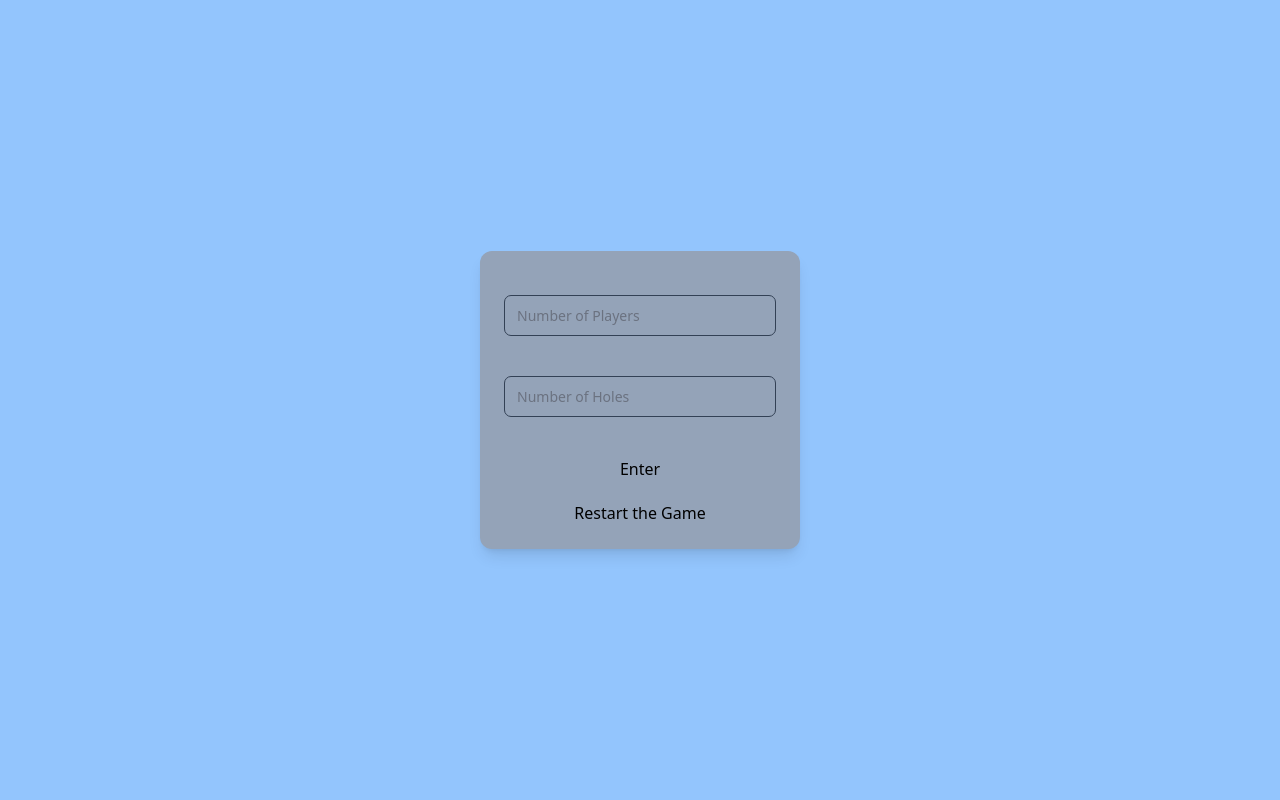
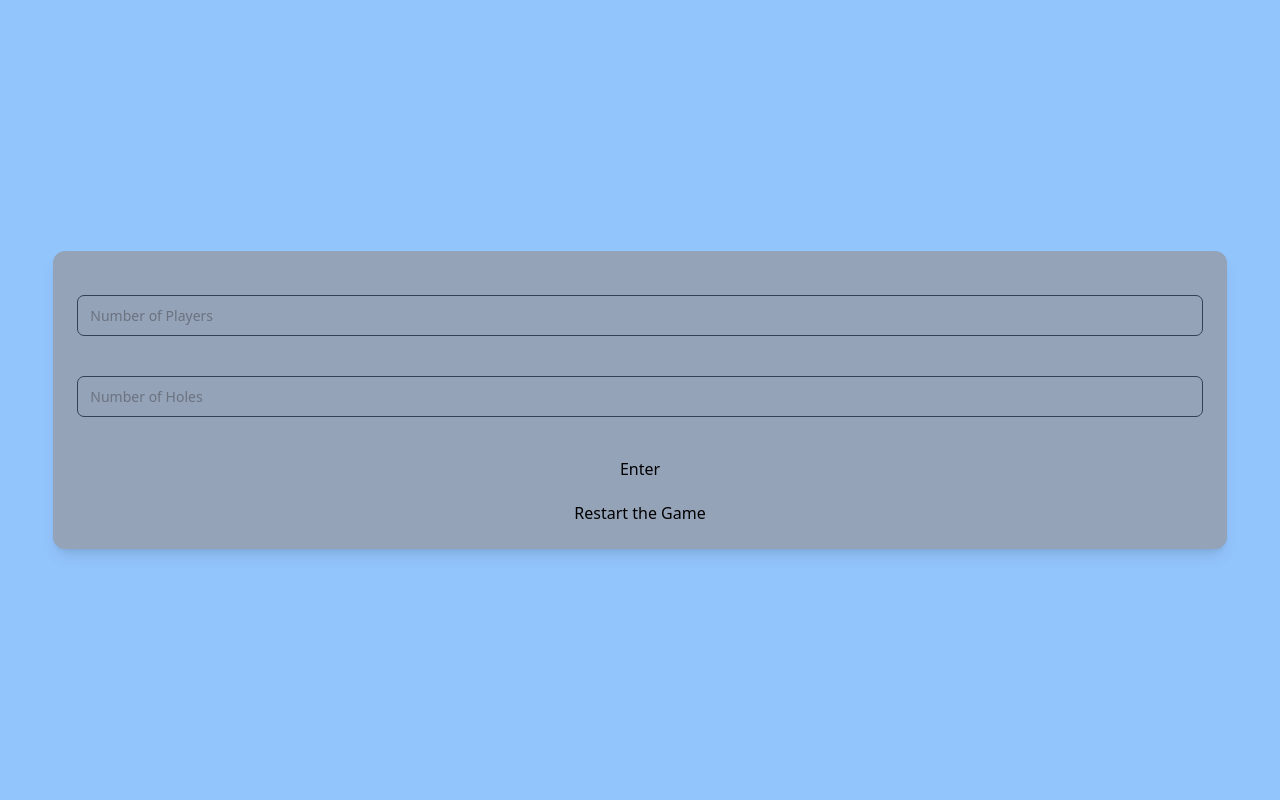
Before and after one commit to BenForino/MiniGolfCalculator, a PHP site: page / in a window 1280 px wide. Run offline with PHP 8.4, Linux system fonts and the light colour scheme.

Commit message:
Changed Sizing

```diff
--- a/html/index.html
+++ b/html/index.html
@@ -11,10 +11,10 @@
 		<link rel="stylesheet" href="tw.css" />
 	</head>
 
-	<body class="bg-blue-300">
+	<body class="bg-blue-300 w-screen">
 		<div
 			id="calcDiv"
-			class="p-6 min-w-80 mx-auto bg-slate-400 rounded-xl shadow-lg flex flex-col items-center"
+			class="p-6 w-11/12 mx-auto bg-slate-400 rounded-xl shadow-lg flex flex-col items-center transition-all"
 		>
 			<div id="playerSetup" class="min-w-full mx-2 py-5"></div>
 			<div id="calcContainer"></div>
--- a/html/tw.css
+++ b/html/tw.css
@@ -624,12 +624,25 @@ video {
   margin-right: auto;
 }
 
+.mx-10 {
+  margin-left: 2.5rem;
+  margin-right: 2.5rem;
+}
+
 .flex {
   display: flex;
 }
 
 .table {
   display: table;
+}
+
+.w-screen {
+  width: 100vw;
+}
+
+.w-11\/12 {
+  width: 91.666667%;
 }
 
 .min-w-80 {
@@ -677,6 +690,12 @@ video {
   box-shadow: var(--tw-ring-offset-shadow, 0 0 #0000), var(--tw-ring-shadow, 0 0 #0000), var(--tw-shadow);
 }
 
+.transition-all {
+  transition-property: all;
+  transition-timing-function: cubic-bezier(0.4, 0, 0.2, 1);
+  transition-duration: 150ms;
+}
+
 body {
   display: flex;
   justify-content: center;
```
